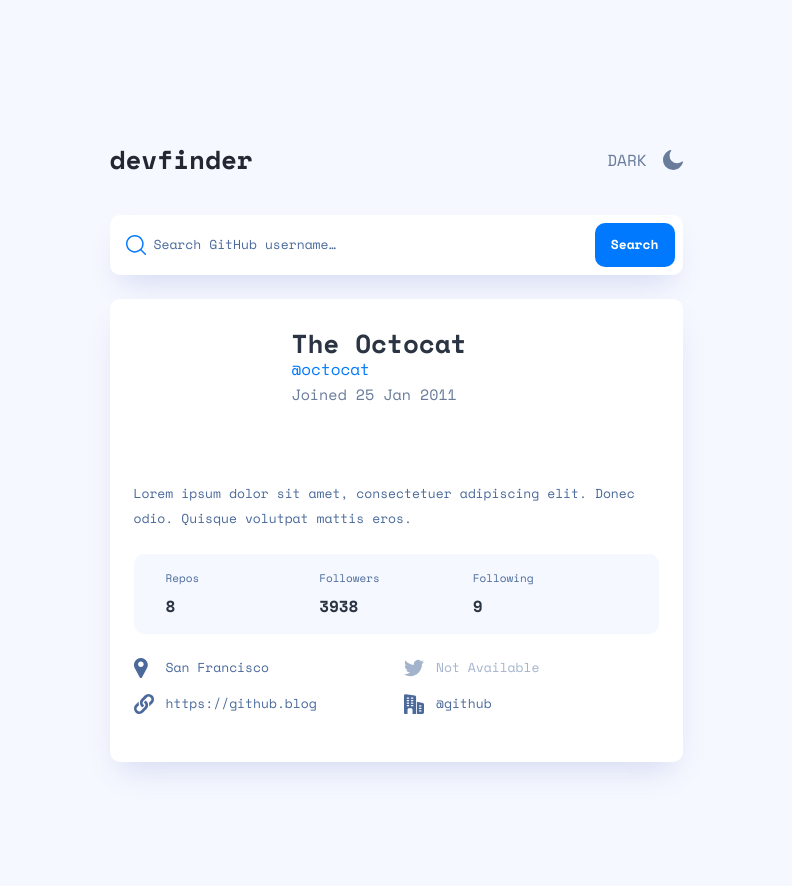
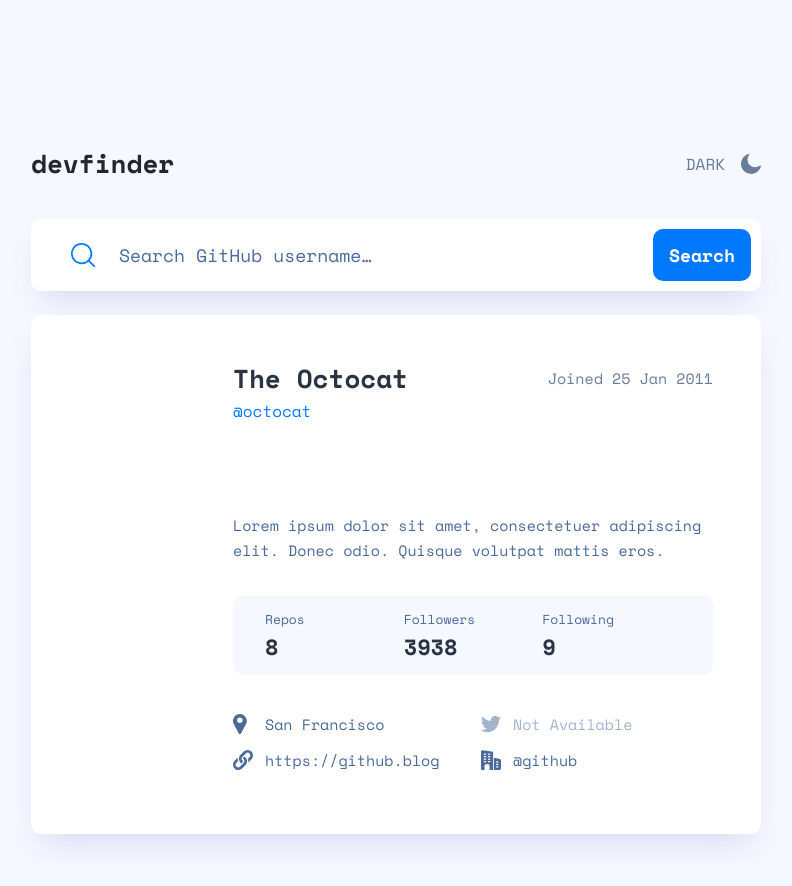
Before and after one commit to movileanuv/github-user-search-app, a website built with Parcel: page src/index.html in a window 1280 px wide. Shown: the whole page, without its empty margins (244-1036 px from the left). Built offline with nearby package versions, Linux system fonts and the light colour scheme.

Commit message:
style desktop and fix tablet font sizes

```diff
--- a/src/index.html
+++ b/src/index.html
@@ -10,8 +10,8 @@
 
     <title>Frontend Mentor | GitHub user search app</title>
 </head>
-<body class="px-6 py-7.5 sm:px-[98px] sm:py-[140px] font-mono bg-lightGray dark:bg-blackish">
-<main class="sm:max-w-[573px] mx-auto">
+<body class="px-6 py-7.5 sm:px-[98px] sm:py-[140px] xl:py-[144px] font-mono bg-lightGray dark:bg-blackish">
+<main class="sm:max-w-[573px] xl:max-w-[730px] mx-auto">
     <div class="mb-9 flex items-center justify-between">
         <h1 class="text-2xl font-bold text-blacky dark:text-white">devfinder</h1>
         <div class="cursor-pointer text-gray dark:text-white" id="toggle-dark-mode">
@@ -32,43 +32,53 @@
             </div>
         </div>
     </div>
-    <form class="mb-4 sm:mb-6 flex items-center rounded bg-white p-2 text-sm shadow dark:bg-blackishBlue dark:shadow-none">
-        <label for="search" class="mx-2">
+    <form class="mb-4 sm:mb-6 flex items-center rounded bg-white p-2 xl:p-2.5 xl:pl-4 text-sm sm:text-lg shadow dark:bg-blackishBlue dark:shadow-none">
+        <label for="search" class="mx-2 xl:mx-6">
             <span class="hidden">Search:</span>
-            <svg viewBox="0 0 24 24" class="h-5 w-5 fill-current text-blue" xmlns="http://www.w3.org/2000/svg">
+            <svg viewBox="0 0 24 24" class="h-5 w-5 xl:h-6 xl:w-6 fill-current text-blue"
+                 xmlns="http://www.w3.org/2000/svg">
                 <path d="M10.609 0c5.85 0 10.608 4.746 10.608 10.58 0 2.609-.952 5-2.527 6.847l5.112 5.087a.87.87 0 01-1.227 1.233l-5.118-5.093a10.58 10.58 0 01-6.848 2.505C4.759 21.16 0 16.413 0 10.58 0 4.747 4.76 0 10.609 0zm0 1.74c-4.891 0-8.87 3.965-8.87 8.84 0 4.874 3.979 8.84 8.87 8.84a8.855 8.855 0 006.213-2.537l.04-.047a.881.881 0 01.058-.053 8.786 8.786 0 002.558-6.203c0-4.875-3.979-8.84-8.87-8.84z"/>
             </svg>
         </label>
         <input type="text" id="search" placeholder="Search GitHub username&hellip;"
                class="min-w-0 flex-1 bg-transparent text-blacky placeholder:text-grayishBlue focus:outline-none dark:placeholder:text-white dark:text-white">
-        <span class="mr-2 hidden w-auto shrink-0 font-bold text-red break-keep">No results</span>
+        <span class="mr-2 xl:mr-6 hidden w-auto shrink-0 font-bold text-red break-keep sm:text-[15px]">No results</span>
         <button class="rounded px-4 py-3 font-bold text-white transition bg-blue hover:bg-blueInactive">Search</button>
     </form>
-    <article class="rounded bg-white px-6 py-8 shadow dark:bg-blackishBlue dark:shadow-none">
+    <article class="rounded bg-white px-6 py-8 xl:p-12 shadow dark:bg-blackishBlue dark:shadow-none">
         <div class="flex mb-[33px]">
-            <div class="w-[70px] sm:w-[117px] h-[70px] sm:h-[117px] mr-[19px] sm:mr-[41px]" id="user-image-container"></div>
+            <div class="w-[70px] sm:w-[117px] h-[70px] sm:h-[117px] mr-[19px] sm:mr-[41px] xl:mr-[37px] shrink-0"
+                 id="user-image-container"></div>
+            <div class="flex flex-col xl:flex-row xl:justify-between w-full xl:-mt-1">
                 <div>
-                <h2 class="font-bold leading-6 text-grayishBlack dark:text-white text-[26px] sm:mb-0.5" id="user-full-name">The Octocat</h2>
+                    <h2 class="font-bold leading-6 text-grayishBlack dark:text-white text-[26px] sm:mb-0.5 sm:leading-[38px]"
+                        id="user-full-name">The Octocat</h2>
                     <span class="block mb-1.5 sm:mb-1 text-[13px] sm:text-base text-blue leading-[19px]" id="username">@octocat</span>
-                <span class="block leading-[19px] text-[13px] sm:text-[15px] text-gray dark:text-white" id="date-joined">Joined 25 Jan 2011</span>
+                </div>
+                <span class="block leading-[19px] sm:leading-[22px] xl:mt-2 text-[13px] sm:text-[15px] text-gray dark:text-white"
+                      id="date-joined">Joined 25 Jan 2011</span>
             </div>
         </div>
-        <p class="leading-[25px] text-[13px] text-grayishBlue dark:text-white mb-[23px]">Lorem ipsum dolor sit amet, consectetuer adipiscing elit. Donec odio. Quisque volutpat mattis eros.</p>
-        <div class="mb-6 flex bg-lightGray dark:bg-blackish px-3.5 sm:p-8 py-[18px] sm:py-4 rounded-[10px] justify-around">
+        <div class="xl:ml-[154px]">
+            <p class="leading-[25px] text-[13px] sm:text-[15px] text-grayishBlue dark:text-white mb-[23px] xl:mb-8">
+                Lorem ipsum dolor sit amet, consectetuer adipiscing elit. Donec odio. Quisque volutpat mattis eros.</p>
+            <div class="mb-6 xl:mb-[39px] flex bg-lightGray dark:bg-blackish px-3.5 sm:p-8 py-[18px] sm:py-4 rounded-[10px] justify-around">
                 <div class="flex flex-1 flex-col items-center sm:items-start">
-                <span class="block leading-4 mb-2 text-[11px] text-grayishBlue dark:text-white">Repos</span>
-                <span class="block font-bold leading-6 text-grayishBlack dark:text-white" id="repos">8</span>
+                    <span class="block leading-4 mb-2 text-[11px] sm:text-[13px] text-grayishBlue dark:text-white">Repos</span>
+                    <span class="block font-bold leading-6 text-grayishBlack sm:text-[22px] dark:text-white" id="repos">8</span>
                 </div>
                 <div class="flex flex-1 flex-col items-center sm:items-start">
-                <span class="block leading-4 mb-2 text-[11px] text-grayishBlue dark:text-white">Followers</span>
-                <span class="block font-bold leading-6 text-grayishBlack dark:text-white" id="followers">3938</span>
+                    <span class="block leading-4 mb-2 text-[11px] sm:text-[13px] text-grayishBlue dark:text-white">Followers</span>
+                    <span class="block font-bold leading-6 text-grayishBlack sm:text-[22px] dark:text-white"
+                          id="followers">3938</span>
                 </div>
                 <div class="flex flex-1 flex-col items-center sm:items-start">
-                <span class="block leading-4 mb-2 text-[11px] text-grayishBlue dark:text-white">Following</span>
-                <span class="block font-bold leading-6 text-grayishBlack dark:text-white" id="following">9</span>
+                    <span class="block leading-4 mb-2 text-[11px] sm:text-[13px] text-grayishBlue dark:text-white">Following</span>
+                    <span class="block font-bold leading-6 text-grayishBlack sm:text-[22px] dark:text-white"
+                          id="following">9</span>
                 </div>
             </div>
-        <div class="mb-4 grid grid-rows-4 sm:grid-flow-col sm:grid-rows-2 gap-4 text-[13px] text-grayishBlue dark:text-white ">
+            <div class="mb-4 grid grid-rows-4 sm:grid-flow-col sm:grid-rows-2 gap-4 text-[13px] sm:text-[15px] text-grayishBlue dark:text-white ">
                 <div class="relative flex items-center">
                     <svg class="fill-current" height="20" width="14" xmlns="http://www.w3.org/2000/svg">
                         <path d="M12.797 3.425C11.584 1.33 9.427.05 7.03.002a7.483 7.483 0 00-.308 0C4.325.05 2.17 1.33.955 3.425a6.963 6.963 0 00-.09 6.88l4.959 9.077.007.012c.218.38.609.606 1.045.606.437 0 .828-.226 1.046-.606l.007-.012 4.96-9.077a6.963 6.963 0 00-.092-6.88zm-5.92 5.638c-1.552 0-2.813-1.262-2.813-2.813s1.261-2.812 2.812-2.812S9.69 4.699 9.69 6.25 8.427 9.063 6.876 9.063z"/>
@@ -82,7 +92,8 @@
                             <path d="M13.439 13.75a.401.401 0 00.006-.003c.659-1.204.788-2.586.48-3.933l-.002.002-.001-.001a5.434 5.434 0 00-2.19-3.124.3.3 0 00-.333.015c-.553.448-1.095 1.021-1.452 1.754a.243.243 0 00.096.317c.415.24.79.593 1.04 1.061h.001c.196.33.388.958.263 1.632-.116.894-1.019 1.714-1.736 2.453-.546.559-1.935 1.974-2.49 2.542a2.6 2.6 0 01-3.666.037 2.6 2.6 0 01-.038-3.666l1.521-1.564A.266.266 0 005 11.004c-.338-1.036-.43-2.432-.217-3.51.006-.03-.031-.049-.053-.027l-3.179 3.245c-2.083 2.126-2.066 5.588.04 7.693 2.125 2.083 5.57 2.048 7.653-.078.723-.81 3.821-3.678 4.195-4.577z"/>
                         </g>
                     </svg>
-                <span class="absolute left-8" id="website"><a href="https://github.blog">https://github.blog</a></span>
+                    <span class="absolute left-8" id="website"><a
+                            href="https://github.blog">https://github.blog</a></span>
                 </div>
                 <div class="relative flex items-center opacity-50">
                     <svg class="fill-current" height="18" width="20" xmlns="http://www.w3.org/2000/svg">
@@ -99,6 +110,7 @@
                     <span class="absolute left-8" id="company">@github</span>
                 </div>
             </div>
+        </div>
     </article>
 </main>
 
```
Lines whose indentation alone changed are shown as unchanged.
